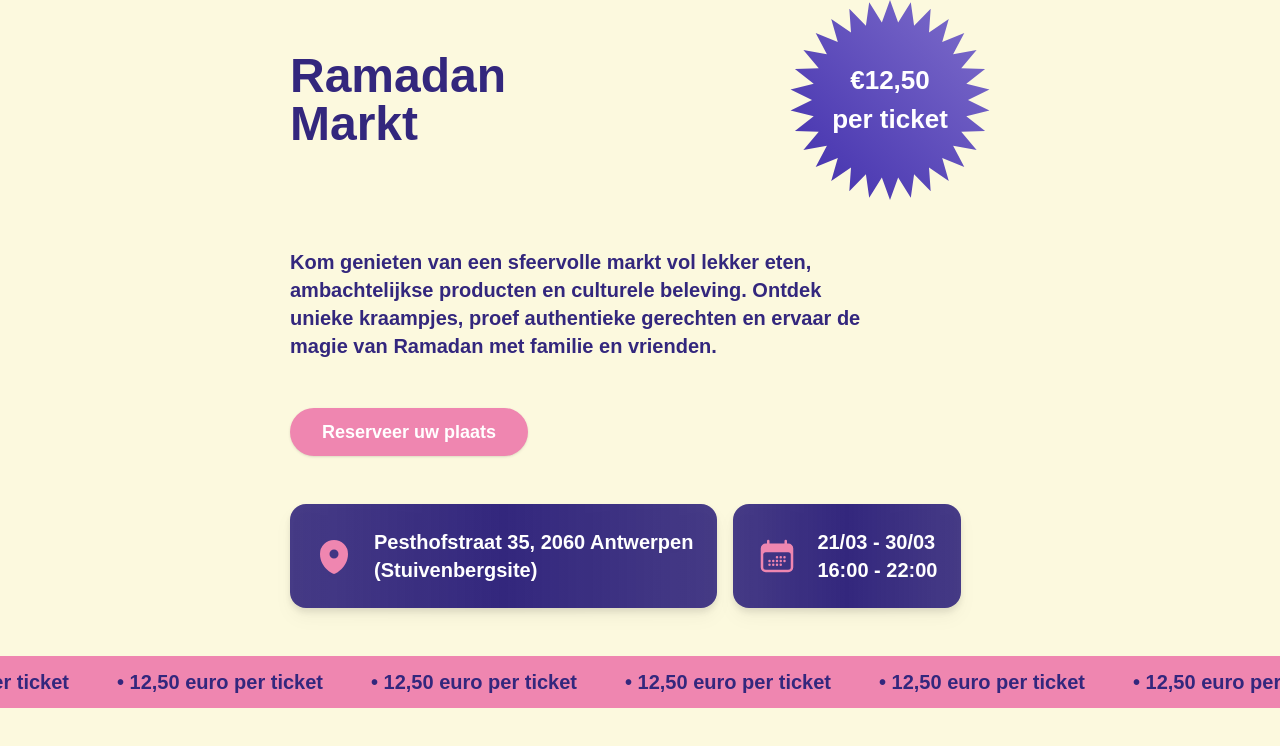
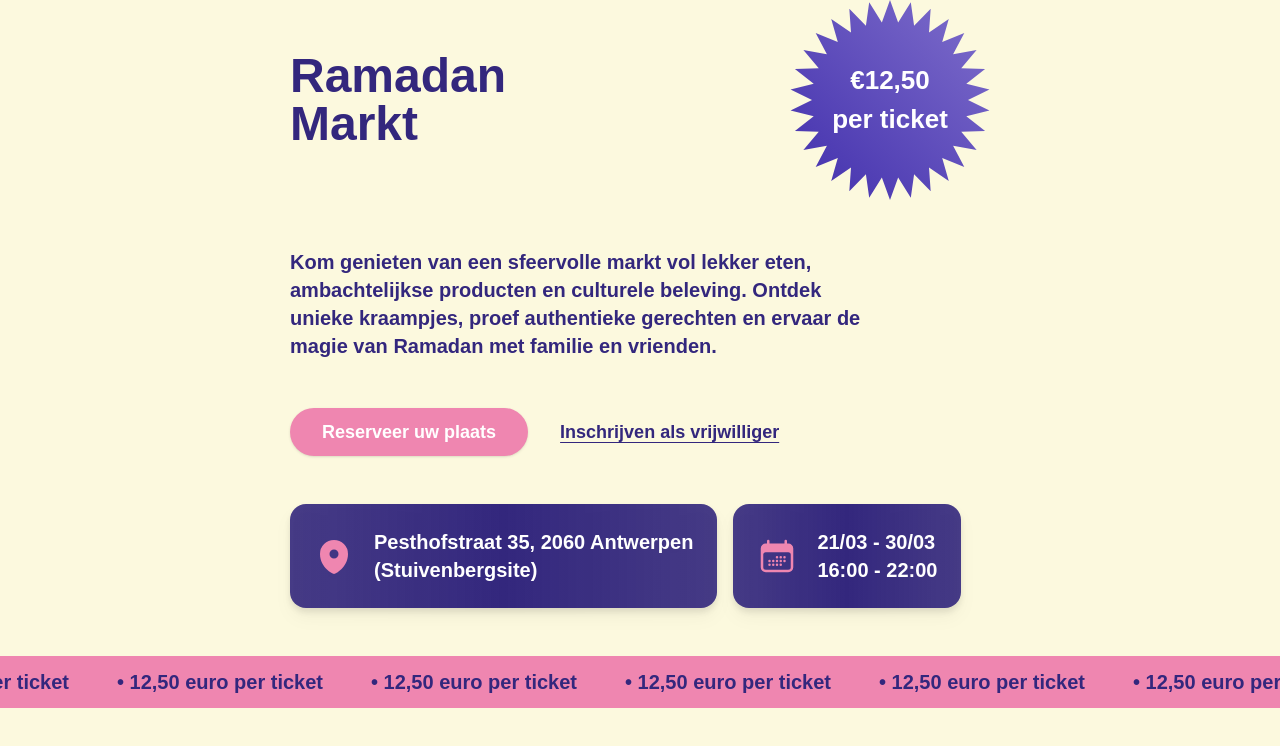
Before and after one commit to wa1id/el-hikma, a Next.js app: page / in a window 1280 px wide. Shown: the top 746 px of the page. Built offline with nearby package versions, Linux system fonts and the light colour scheme.

Commit message:
feat: add volunteer sign-up button to RamadanMarketLandingPage and update secondary button styling

```diff
--- a/components/ramadan-market-landing-page.tsx
+++ b/components/ramadan-market-landing-page.tsx
@@ -23,7 +23,12 @@ const RamadanMarketLandingPage = () => {
           authentieke gerechten en ervaar de magie van Ramadan met familie en
           vrienden.
         </p>
-        <Button className="w-fit">Reserveer uw plaats</Button>
+        <div className="flex">
+          <Button className="w-fit">Reserveer uw plaats</Button>
+          <Button variant="link" className="text-secondary underline">
+            Inschrijven als vrijwilliger
+          </Button>
+        </div>
         <EventInfoCards />
       </div>
       <RamadanMarketMarquee />
--- a/components/ui/button.tsx
+++ b/components/ui/button.tsx
@@ -14,7 +14,7 @@ const buttonVariants = cva(
         outline:
           "border border-input bg-background shadow-sm hover:bg-accent hover:text-accent-foreground",
         secondary:
-          "bg-secondary text-secondary-foreground shadow-sm hover:bg-secondary/80",
+          "bg-secondary text-secondary-foreground shadow-sm hover:bg-secondary/80 text-white",
         ghost: "hover:bg-accent hover:text-accent-foreground",
         link: "text-primary underline-offset-4 hover:underline",
       },
```
